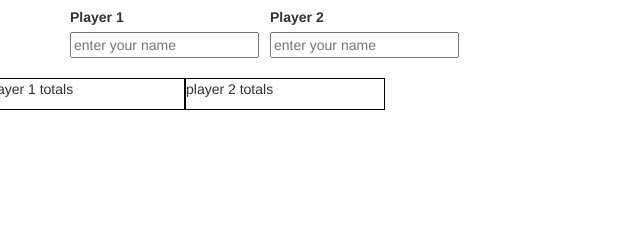
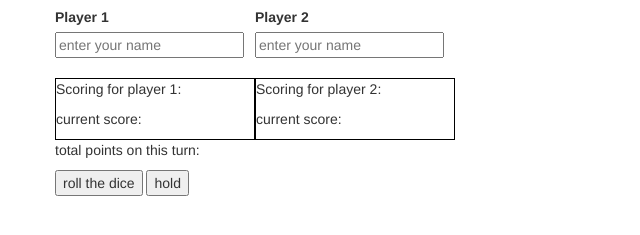
Before and after one commit to RyanDuff613/pigDice, a plain HTML site: page index.html in a window 1280 px wide. Shown: the part 63-298 px from the top of the page, without its empty margins (0-640 px from the left). Drawn offline with Linux system fonts and the light colour scheme.

Commit message:
add row to output turnPoints and buttons for roll the dice and hold

```diff
--- a/index.html
+++ b/index.html
@@ -11,7 +11,7 @@
     <div class="container">
       <h1>Play Pig Dice</h1>
 
-      <div class="row"></div>
+      <div class="row">
         <form id="enterNames">
           <div class="playerInput">
             <label for="player1">Player 1</label><br>
@@ -28,15 +28,26 @@
 
       <div class="row">
         <div id='gamePanel'>
-          <div class="output" id='player1output'><p>player 1 totals</p>
-
+          <div class="output" id='player1output'>
+            <p>Scoring for player 1: <span id='player1name'></span></p>
+            <p>current score:<span id='player1totalScore'></span></p>
           </div>
-          <div class='output'><p>player 2 totals</p>
-
+          <div class='output'>
+            <p>Scoring for player 2: <span id="player2name"></span></p>
+            <p>current score:<span id='player2totalScore'></span></p>
           </div>
         </div>
       </div>
 
+      <div class="row">
+        <p>total points on this turn: <span id="turnPoints"></span></p>
+        <button type='submit'>roll the dice</button>
+        <button type='submit'>hold</button>
+      </div>
+
+
+    </div>
+
     </div>
   </body>
 </html>
```
